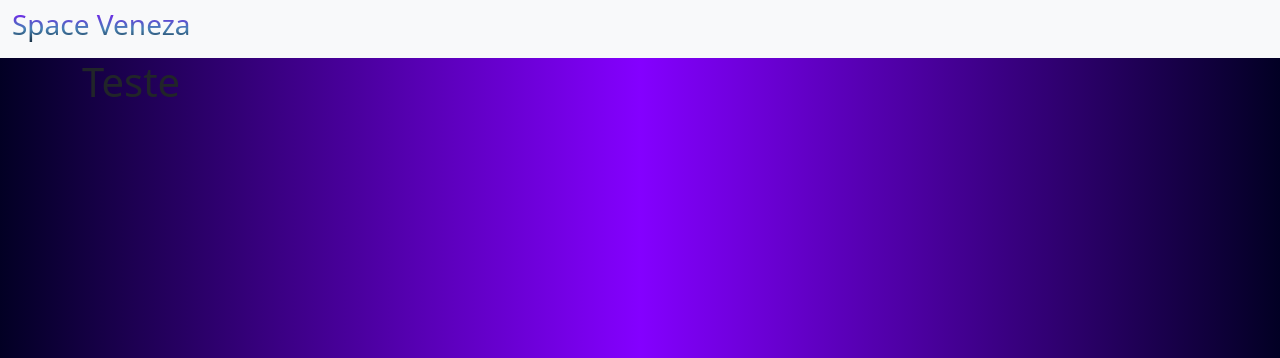
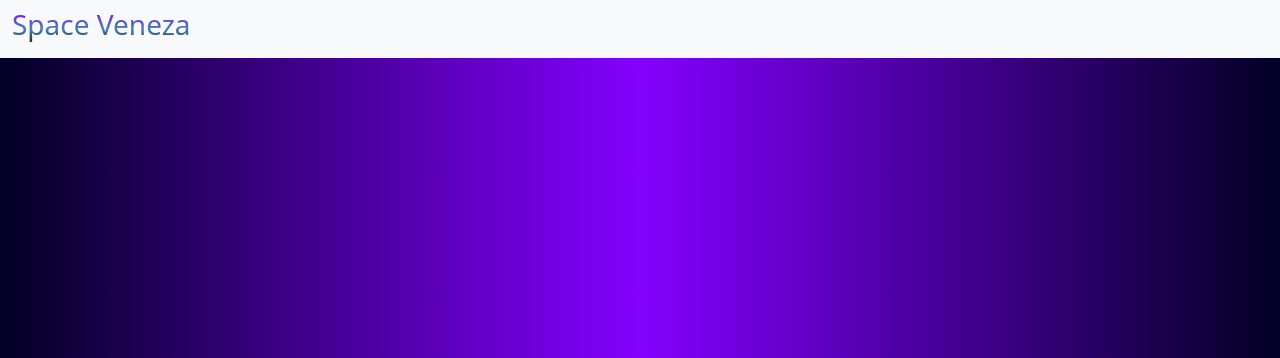
Before and after one commit to eulerBM/Space_Veneza, a Django app: page / in a window 1280 px wide. Shown: the top 358 px of the page. Run offline with Django 4.2, Linux system fonts and the light colour scheme; data that the repository does not hold is empty; some libraries are stand-ins or nearby versions.

Commit message:
removendo tag html

```diff
--- a/templates/home/home.html
+++ b/templates/home/home.html
@@ -39,7 +39,7 @@
       </span>
     </div>
 
-    <h1>Teste</h1>
+
 
 
 
--- a/templates/home/noticia.html
+++ b/templates/home/noticia.html
@@ -20,7 +20,7 @@
 
         <h3 class="text-center" id="corpo">{{ notic.corpo }}</h3>
     </div>
-    <h1>oLA MUNDO!</h1>
+
 
 
 
```
